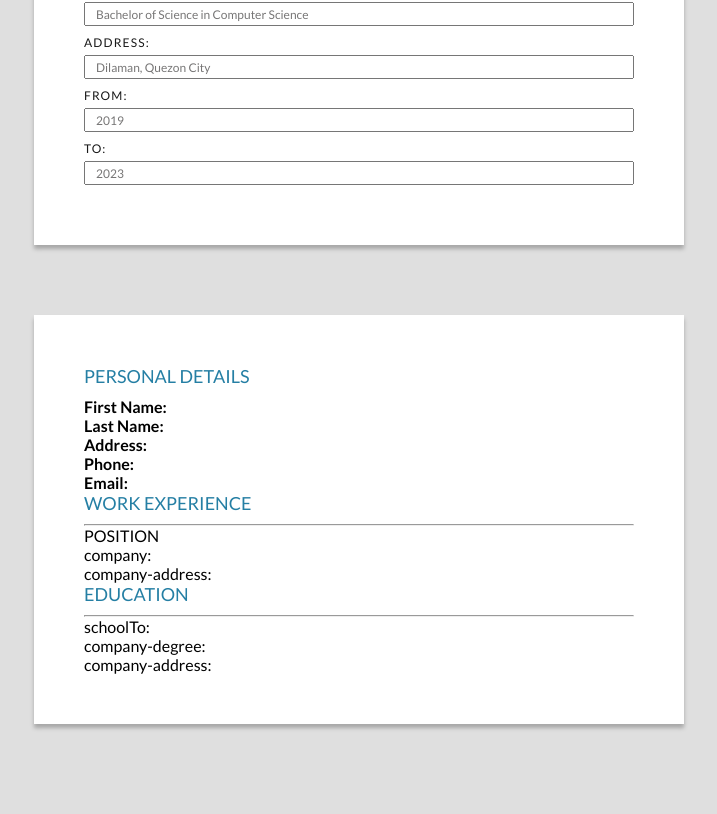
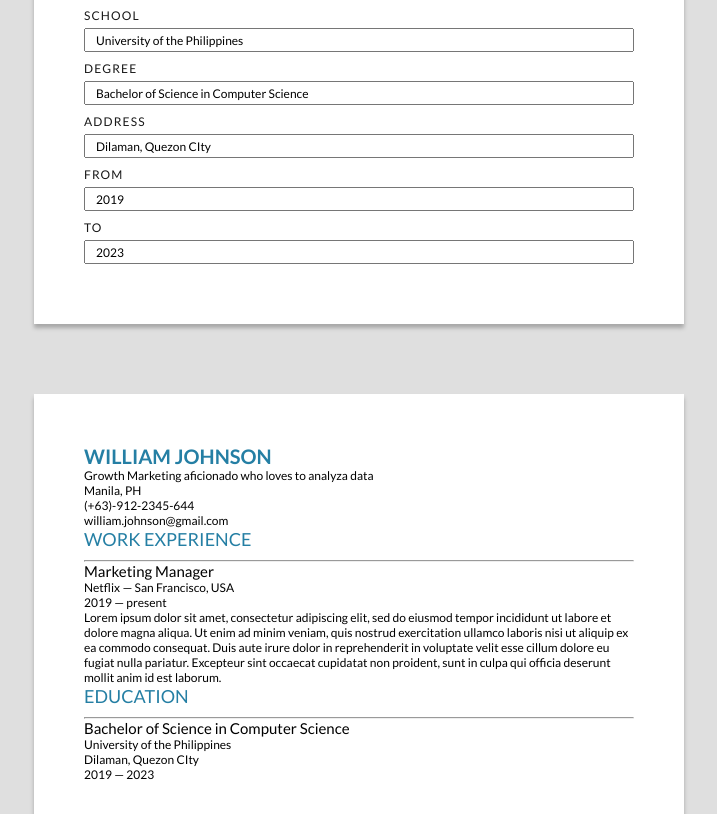
Before and after one commit to acdeguia/CV-app, a React (Create React App) app in the folder cv-project/: page / in a window 1280 px wide. Shown: the part 706-1520 px from the top of the page, without its empty margins (36-753 px from the left). Built offline with nearby package versions, Linux system fonts and the light colour scheme.

Commit message:
Add styles to preview

```diff
--- a/cv-project/src/App.js
+++ b/cv-project/src/App.js
@@ -6,24 +6,24 @@ class App extends Component {
   constructor(props) {
     super(props);
     this.state = {
-      fname: '',
-      lname: '',
-      email: '',
-      phone: '',
-      address: '',
-      education: '',
-      experience: '',
-      position: '',
-      company: '',
-      companyAddress: '',
-      workedFrom: '',
-      workedTo: '',
+      fname: 'William',
+      lname: 'Johnson',
+      email: 'william.johnson@gmail.com',
+      phone: '(+63)-912-2345-644',
+      about: 'Growth Marketing aficionado who loves to analyza data',
+      address: 'Manila, PH',
+      experience: 'Lorem ipsum dolor sit amet, consectetur adipiscing elit, sed do eiusmod tempor incididunt ut labore et dolore magna aliqua. Ut enim ad minim veniam, quis nostrud exercitation ullamco laboris nisi ut aliquip ex ea commodo consequat. Duis aute irure dolor in reprehenderit in voluptate velit esse cillum dolore eu fugiat nulla pariatur. Excepteur sint occaecat cupidatat non proident, sunt in culpa qui officia deserunt mollit anim id est laborum.',
+      position: 'Marketing Manager',
+      company: 'Netflix',
+      companyAddress: 'San Francisco, USA',
+      workedFrom: 2019,
+      workedTo: 'present',
       workDescription: '',
-      school: '',
-      degree: '',
-      schoolAddress: '',
-      schoolFrom: '',
-      schoolTo: '',
+      school: 'University of the Philippines',
+      degree: 'Bachelor of Science in Computer Science',
+      schoolAddress: 'Dilaman, Quezon CIty',
+      schoolFrom: '2019',
+      schoolTo: '2023',
     };
   }
 
--- a/cv-project/src/components/form.js
+++ b/cv-project/src/components/form.js
@@ -46,7 +46,7 @@ class Form extends Component {
 
 
           <div className="inputContainer">
-            <label htmlFor="phone">PHONE NUMBER:</label>
+            <label htmlFor="phone">PHONE NUMBER </label>
             <input
               type="tel"
               name="phone"
@@ -60,7 +60,7 @@ class Form extends Component {
         </div>
 
         <div className="inputContainer">
-            <label htmlFor="address">ADDRESS:</label>
+            <label htmlFor="address">ADDRESS </label>
             <input
               type="text"
               name="address"
@@ -69,14 +69,22 @@ class Form extends Component {
               onChange={handleChange}
             />
           </div>
-
+          <div className="inputContainer about">
+          <label  htmlFor="about">ABOUT</label>
+          <textarea
+            name="about"
+            placeholder="Growth Marketing aficionado who loves to analyza data"
+            value={formData.about}
+            onChange={handleChange}
+          />
+          </div>
 
 
         <h2>WORK EXPERIENCE</h2>
 
         <div className="input-group">
           <div className="inputContainer">
-            <label htmlFor="position">POSITION:</label>
+            <label htmlFor="position">POSITION </label>
             <input
               type="text"
               name="position"
@@ -86,7 +94,7 @@ class Form extends Component {
             />
           </div>
           <div className="inputContainer">
-            <label htmlFor="company">COMPANY:</label>
+            <label htmlFor="company">COMPANY </label>
             <input
               type="text"
               name="company"
@@ -98,7 +106,7 @@ class Form extends Component {
         </div>
 
         <div className="inputContainer">
-          <label htmlFor="companyAddress">ADDRESS:</label>
+          <label htmlFor="companyAddress">ADDRESS </label>
           <input
             type="text"
             name="companyAddress"
@@ -138,7 +146,7 @@ class Form extends Component {
         </div>
 
         <div className="inputContainer">
-          <label htmlFor="Experience">DESCRIPTION:</label>
+          <label htmlFor="Experience">DESCRIPTION </label>
           <textarea
             name="experience"
             placeholder="Lorem ipsum dolor sit amet, consectetur adipiscing elit, sed do eiusmod tempor incididunt ut labore et dolore magna aliqua. Ut enim ad minim veniam, quis nostrud exercitation ullamco laboris nisi ut aliquip ex ea commodo consequat. Duis aute irure dolor in reprehenderit in voluptate velit esse cillum dolore eu fugiat nulla pariatur. Excepteur sint occaecat cupidatat non proident, sunt in culpa qui officia deserunt mollit anim id est laborum."
@@ -150,7 +158,7 @@ class Form extends Component {
         <h2>EDUCATION</h2>
 
         <div className="inputContainer">
-          <label htmlFor="school">school:</label>
+          <label htmlFor="school">SCHOOL </label>
           <input
             type="text"
             name="school"
@@ -161,7 +169,7 @@ class Form extends Component {
         </div>
 
         <div className="inputContainer">
-          <label htmlFor="degree">DEGREE:</label>
+          <label htmlFor="degree">DEGREE </label>
           <input
             type="text"
             name="degree"
@@ -172,7 +180,7 @@ class Form extends Component {
         </div>
 
         <div className="inputContainer">
-          <label htmlFor="schoolAddress">ADDRESS:</label>
+          <label htmlFor="schoolAddress">ADDRESS </label>
           <input
             type="text"
             name="schoolAddress"
@@ -183,7 +191,7 @@ class Form extends Component {
         </div>
 
         <div className="inputContainer">
-          <label htmlFor="schoolFrom">FROM:</label>
+          <label htmlFor="schoolFrom">FROM </label>
           <input
             type="number"
             name="schoolFrom"
@@ -197,7 +205,7 @@ class Form extends Component {
         </div>
 
         <div className="inputContainer">
-          <label htmlFor="schoolTo">TO:</label>
+          <label htmlFor="schoolTo">TO </label>
           <input
             type="number"
             name="schoolTo"
--- a/cv-project/src/components/preview.js
+++ b/cv-project/src/components/preview.js
@@ -6,29 +6,28 @@ class Preview extends Component {
     const { formData } = this.props;
     return (
       <div className='right-column preview'>
-        <h2>PERSONAL DETAILS</h2>
-        <p><strong>First Name:</strong> {formData.fname}</p>
-        <p><strong>Last Name:</strong> {formData.lname}</p>
-        <p><strong>Address:</strong> {formData.address}</p>
-        <p><strong>Phone:</strong> {formData.phone}</p>
-        <p><strong>Email:</strong> {formData.email}</p>
+        <h1 className='name'>{formData.fname} {formData.lname}</h1>
+        <p>{formData.about}</p>
+        <div className='details'>
+            <p>{formData.address}</p>
+            <p>{formData.phone}</p>
+            <p>{formData.email}</p>
+        </div>
 
         <h2>WORK EXPERIENCE</h2>
         <hr></hr>
-        <p>POSITION</p>
-        <p> company: {formData.company}</p>
-        <p>company-address: {formData.companyAddress}</p>
-        <p>{formData.workedFrom}</p>
-        <p>{formData.workedTo}</p>
+        <p className='position'>{formData.position}</p>
+        <p> {formData.company} — {formData.companyAddress}</p>
+        <p>{formData.workedFrom} — {formData.workedTo}</p>
         <p>{formData.experience}</p>
 
         <h2>EDUCATION</h2>
         <hr></hr>
-        <p> schoolTo: {formData.school}</p>
-        <p>company-degree: {formData.degree}</p>
-        <p>company-address: {formData.schoolAddress}</p>
-        <p>{formData.schoolFrom}</p>
-        <p>{formData.schoolTo}</p>
+
+        <p className='degree'>{formData.degree}</p>
+        <p> {formData.school}</p>
+        <p> {formData.schoolAddress}</p>
+        <p>{formData.schoolFrom} — {formData.schoolTo}</p>
 
       </div>
     );
--- a/cv-project/src/index.css
+++ b/cv-project/src/index.css
@@ -25,6 +25,10 @@ margin: 70px;
 box-shadow: 0px 4px 4px rgba(0, 0, 0, 0.25);
 flex-shrink: 0;
 padding: 50px;
+}
+
+.preview {
+  height: 1165px;
 }
 
 h2 {
@@ -78,3 +82,25 @@ resize: none;
 padding: 2px 10px;
 font-size: 12px;
 }
+
+.name {
+  font-weight: 600;
+font-size: 20px;
+color: #257FA4;
+text-transform: uppercase;
+}
+
+.about textarea {
+  height: 50px !important;
+
+}
+
+.preview p {
+  font-weight: 400;
+font-size: 12px;
+}
+
+.position, .degree {
+  font-weight: 500 !important;
+font-size: 15px !important;
+}
```
